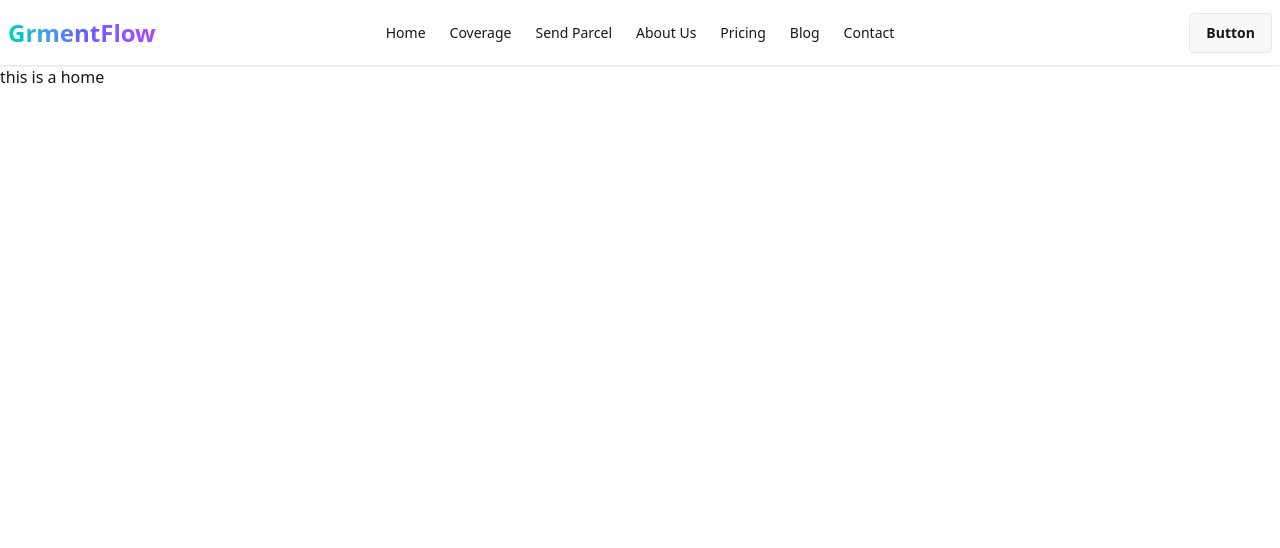
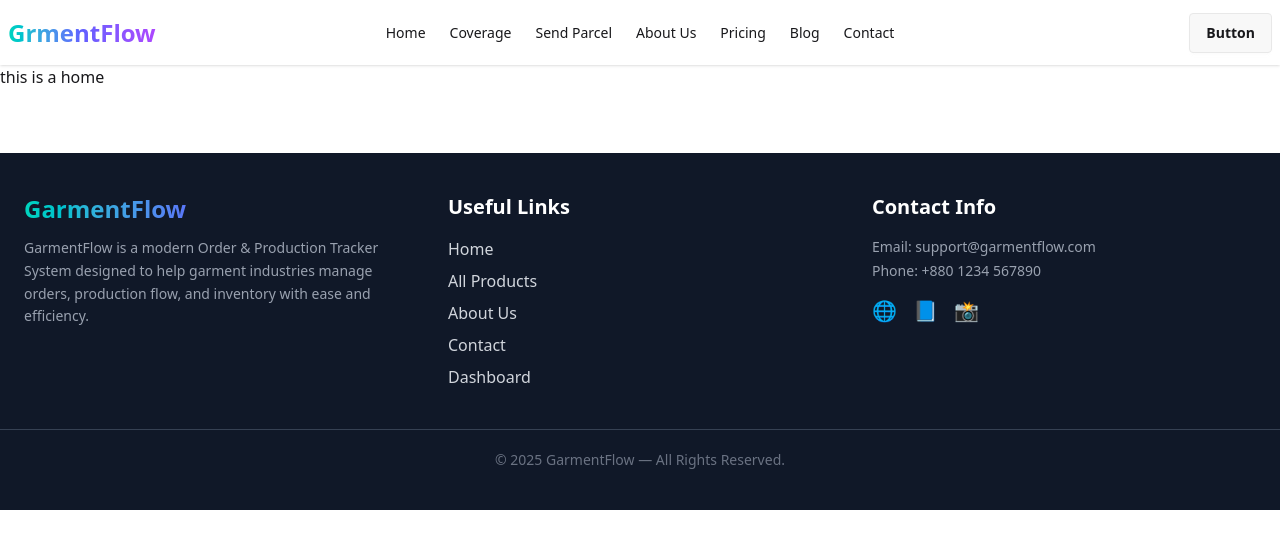
Before and after one commit to rimiakter4/ph-11th-Assignment, a React (Vite) app: page / in a window 1280 px wide. Shown: the top 548 px of the page. Built offline with nearby package versions, Linux system fonts and the light colour scheme.

Commit message:
added a fotter

```diff
--- a/src/Page/Shared/Fotter/Fotter.jsx
+++ b/src/Page/Shared/Fotter/Fotter.jsx
@@ -1,11 +1,69 @@
-import React from 'react';
+import { Link } from "react-router";
 
-const Fotter = () => {
-    return (
+const Footer = () => {
+  return (
+    <footer className="bg-gray-900 text-gray-300 py-10 mt-16">
+      <div className="container mx-auto px-6 grid md:grid-cols-3 gap-10">
+
+        {/* ----- Logo & Description ----- */}
         <div>
+          <h2 className="text-2xl font-bold bg-gradient-to-r from-teal-400 via-indigo-500 to-purple-500 bg-clip-text text-transparent">
+            GarmentFlow
+          </h2>
+          <p className="mt-3 text-sm leading-relaxed text-gray-400">
+            GarmentFlow is a modern Order & Production Tracker System designed
+            to help garment industries manage orders, production flow, and
+            inventory with ease and efficiency.
+          </p>
+        </div>
 
+        {/* ----- Useful Links ----- */}
+        <div>
+          <h3 className="text-xl font-semibold text-white mb-4">Useful Links</h3>
+          <ul className="space-y-2">
+            <li>
+              <Link to="/" className="hover:text-teal-400 transition">Home</Link>
+            </li>
+            <li>
+              <Link to="/all-products" className="hover:text-teal-400 transition">All Products</Link>
+            </li>
+            <li>
+              <Link to="/about" className="hover:text-teal-400 transition">About Us</Link>
+            </li>
+            <li>
+              <Link to="/contact" className="hover:text-teal-400 transition">Contact</Link>
+            </li>
+            <li>
+              <Link to="/dashboard" className="hover:text-teal-400 transition">Dashboard</Link>
+            </li>
+          </ul>
         </div>
-    );
+
+        {/* ----- Contact / Social ----- */}
+        <div>
+          <h3 className="text-xl font-semibold text-white mb-4">Contact Info</h3>
+          <p className="text-gray-400 text-sm">
+            Email: support@garmentflow.com
+          </p>
+          <p className="text-gray-400 text-sm mt-1">
+            Phone: +880 1234 567890
+          </p>
+
+          {/* Social Icons */}
+          <div className="flex items-center gap-4 mt-4">
+            <a href="#" className="hover:text-teal-400 text-xl transition">🌐</a>
+            <a href="#" className="hover:text-teal-400 text-xl transition">📘</a>
+            <a href="#" className="hover:text-teal-400 text-xl transition">📸</a>
+          </div>
+        </div>
+      </div>
+
+      {/* ----- Bottom Copy ----- */}
+      <div className="text-center text-gray-500 text-sm mt-10 border-t border-gray-700 pt-5">
+        © {new Date().getFullYear()} GarmentFlow — All Rights Reserved.
+      </div>
+    </footer>
+  );
 };
 
-export default Fotter;
+export default Footer;
```
